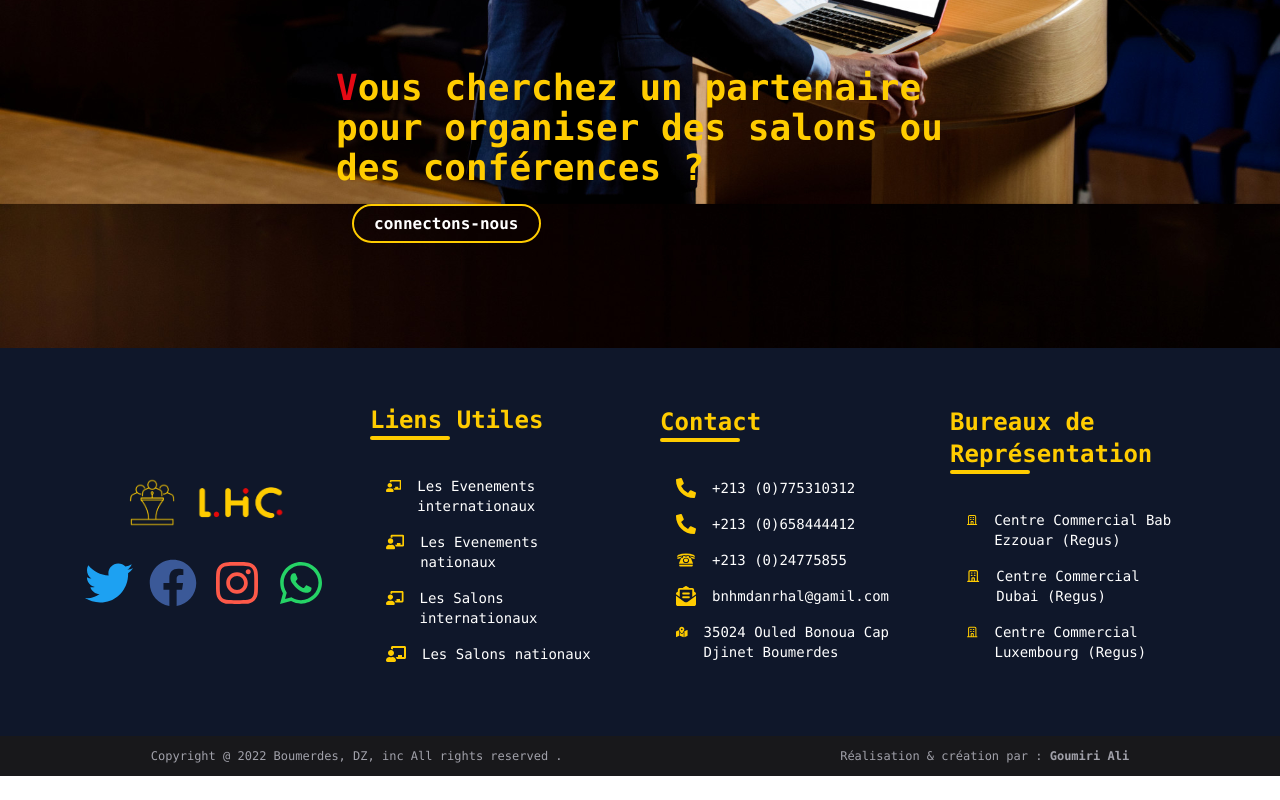
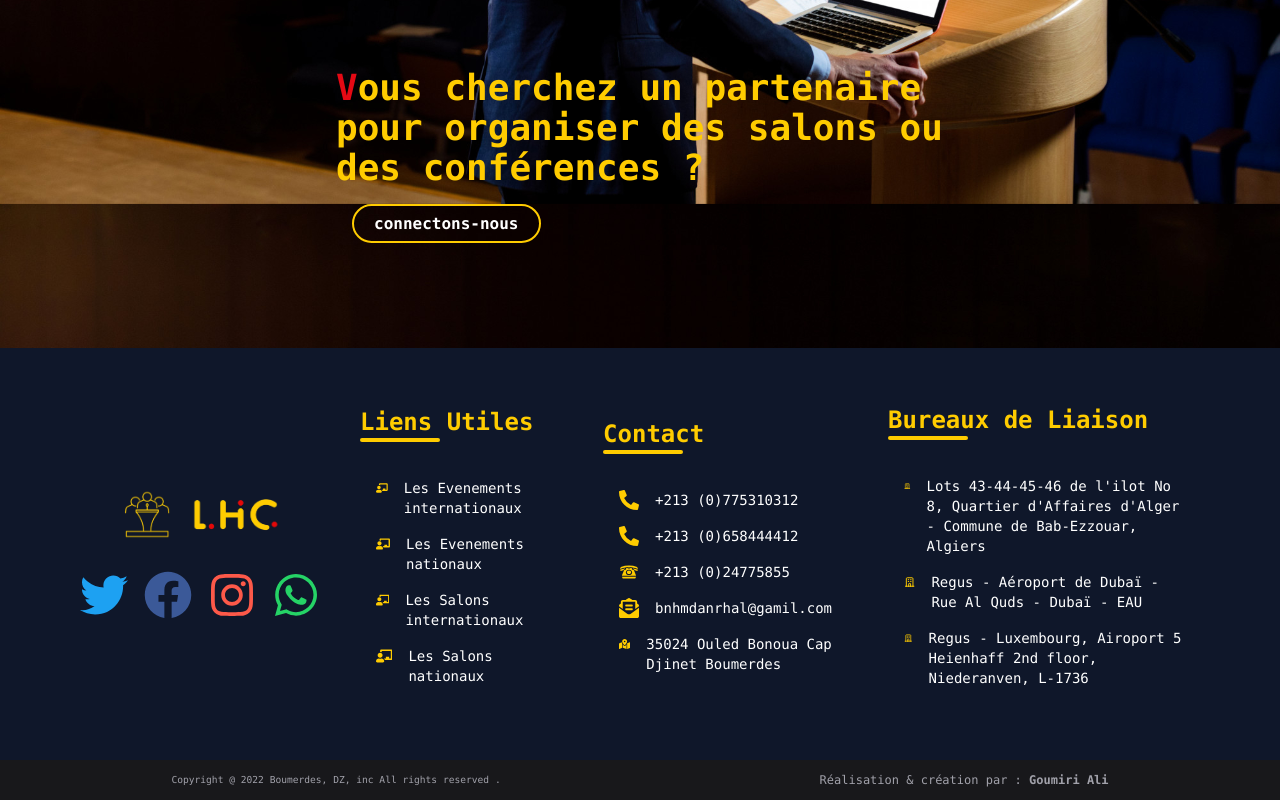
Before and after one commit to SidouGmr7/OrganisationEvents, a React (Create React App) app: page / in a window 1280 px wide. Shown: the part 5768-6568 px from the top of the page. Before the commit the page ends 6544 px from the top, so only its background shows below. Built offline with nearby package versions, Linux system fonts and the light colour scheme.

Commit message:
Some change footer

```diff
--- a/src/components/Footer.jsx
+++ b/src/components/Footer.jsx
@@ -32,7 +32,9 @@ function Footer() {
             initial={{ x: -200 }}
             whileInView={{ x: 0, scale: 1 }}
             className='text-white text-justify md:gap-4 gap-12  transition duration-1000 flex flex-row'>
-            <a href='https://twitter.com/SPACAPMER' className='hover:scale-105 transition-all duration-300'>
+            <a
+              href='https://twitter.com/SPACAPMER'
+              className='hover:scale-105 transition-all duration-300'>
               <FaTwitter
                 className='md:text-[3rem] text-[2rem]'
                 color='#1DA1F2'
@@ -131,7 +133,6 @@ function Footer() {
           <div className='text-xl m-4 rounded-full hover:text-white transition duration-1000  flex gap-4'>
             <FaMapMarkedAlt color='#FFCC00' />
             <p className='text-white text-sm'>
-              {' '}
               35024 Ouled Bonoua Cap Djinet Boumerdes
             </p>
           </div>
@@ -139,16 +140,17 @@ function Footer() {
         <motion.div
           initial={{ x: 200 }}
           whileInView={{ x: 0, scale: 1 }}
-          className='md:w-[50%] items-center transition duration-1000'>
+          className=' items-center transition duration-1000'>
           <p className='text-[#FFCC00] text-2xl mb-10 font-bold relative before:absolute before:rounded-lg before:w-20 before:h-1 before:-bottom-1 before:bg-[#FFCC00]'>
-            Bureaux de Représentation
+            Bureaux de Liaison
           </p>
           <div className='text-xl m-4 rounded-full hover:text-white transition duration-1000  flex gap-4'>
             <HiOutlineOfficeBuilding color='#FFCC00' />
             <a
               href='https://maps.app.goo.gl/S7Bet3Mrckgju4H16?g_st=iw'
               className='text-white text-sm'>
-              Centre Commercial Bab Ezzouar (Regus)
+              Lots 43-44-45-46 de l'ilot No 8, Quartier d'Affaires d'Alger -
+              Commune de Bab-Ezzouar, Algiers
             </a>
           </div>
           <div className='text-xl m-4 rounded-full hover:text-white transition duration-1000  flex gap-4'>
@@ -156,7 +158,7 @@ function Footer() {
             <a
               href='https://maps.app.goo.gl/jXWohprPpbCxMtcF7?g_st=iw'
               className='text-white text-sm'>
-              Centre Commercial Dubai (Regus)
+              Regus - Aéroport de Dubaï - Rue Al Quds - Dubaï - EAU
             </a>
           </div>
           <div className='text-xl m-4 rounded-full hover:text-white transition duration-1000  flex gap-4'>
@@ -164,21 +166,24 @@ function Footer() {
             <a
               href='https://maps.app.goo.gl/Ch6L6oGhCZ81pW8m8?g_st=iw'
               className='text-white text-sm'>
-              Centre Commercial Luxembourg (Regus)
+              Regus - Luxembourg, Airoport 5 Heienhaff 2nd floor, Niederanven,
+              L-1736
             </a>
           </div>
         </motion.div>
       </div>
       <div className=' bg-zinc-900 p-3 flex  md:flex-row text-xs flex-col justify-between'>
-        <p className='text-zinc-400 mb-2 md:mb-0 mx-auto'>
+        <p className='text-zinc-400 mb-2 text-[0.6rem] md:mb-0 mx-auto'>
           Copyright @ 2022 Boumerdes, DZ, inc All rights reserved .
         </p>
-        <p className='text-zinc-400 mx-auto'>
+        <div className='text-zinc-400 mx-auto'>
           Réalisation & création par :{' '}
-          <a href='https://portfolio-gmr.vercel.app/' className='font-bold text-md'>
+          <a
+            href='https://portfolio-gmr.vercel.app/'
+            className='font-bold text-md'>
             Goumiri Ali
           </a>
-        </p>
+        </div>
       </div>
     </footer>
   )
--- a/src/components/NavbarItem.jsx
+++ b/src/components/NavbarItem.jsx
@@ -4,8 +4,7 @@ import { MdOutlineArrowDropDown } from 'react-icons/md'
 import { Link } from 'react-router-dom'
 import { useTranslation } from 'react-i18next'
 import { useLocation } from 'react-router-dom'
-import { useContext } from 'react'
-import DarkMode from '../context/DarkMode'
+
 
 const NavbarItem = ({ Selector, Name, Dropdown, N, I, Colapse }) => {
   const [menu, setmenu] = useState(false)
@@ -30,11 +29,11 @@ const NavbarItem = ({ Selector, Name, Dropdown, N, I, Colapse }) => {
             }}
             className={`flex items-center md:text-lg text-md p-4 hover:scale-110 transition cursor-pointer hover:text-slate-100 font-mono text-[#FFCC00] ${
               (Selector === 'salons' &&
-                (Path == '/salonsnationaux' ||
-                  Path == '/salonsinternational')) ||
+                (Path === '/salonsnationaux' ||
+                  Path === '/salonsinternational')) ||
               (Selector === 'seminaires' &&
-                (Path == '/seminairesnationaux' ||
-                  Path == '/seminairesinternational'))
+                (Path === '/seminairesnationaux' ||
+                  Path === '/seminairesinternational'))
                 ? underline
                 : ''
             }`}>
@@ -94,7 +93,7 @@ const NavbarItem = ({ Selector, Name, Dropdown, N, I, Colapse }) => {
           <Link
             to={Selector}
             className={`flex items-center md:text-lg text-md text-[#FFCC00] hover:scale-110 transition cursor-pointer hover:text-slate-100 font-mono  ${
-              Selector === '/' && Path == '/' ? underline : ''
+              Selector === '/' && Path === '/' ? underline : ''
             }`}>
             {Name}
           </Link>
```
